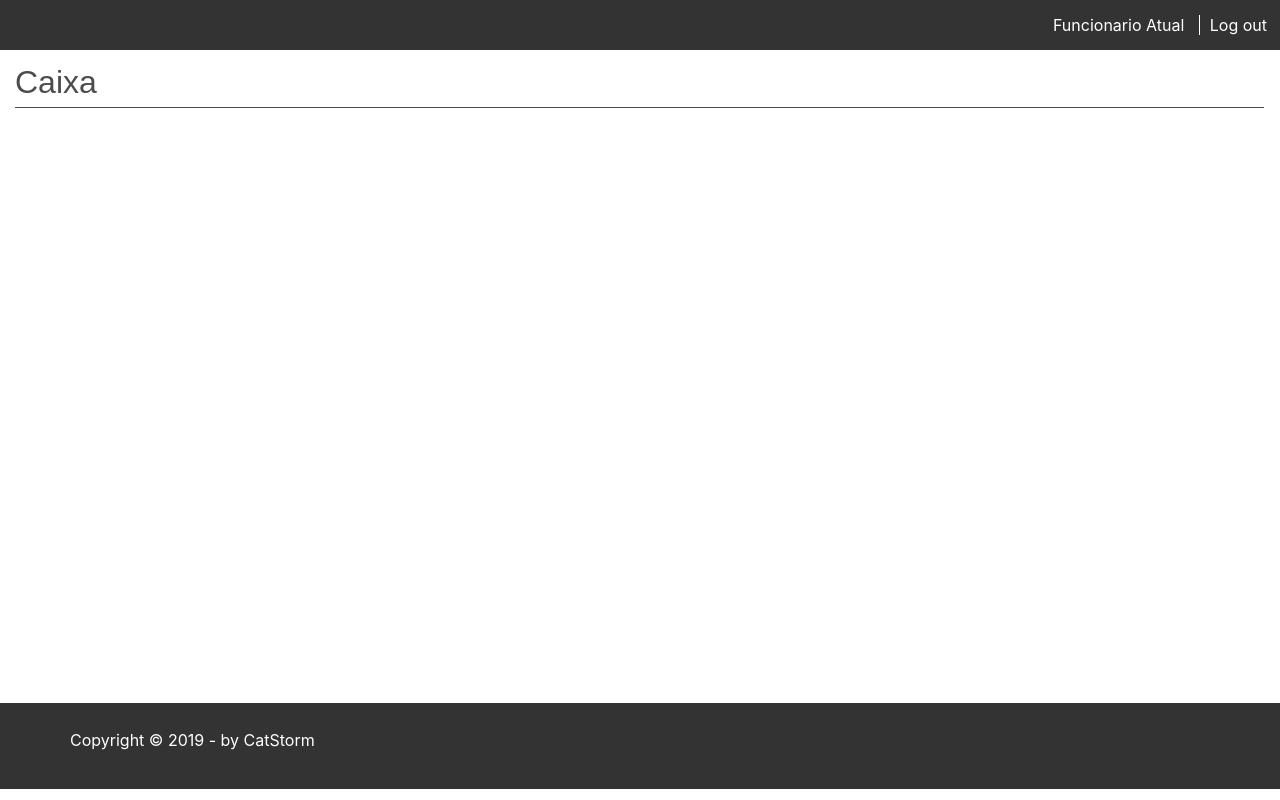
After one commit to Hermany13/Game_store_administration_program, a PHP site: page /VIEW/telaCaixa.html in a window 1280 px wide. The commit adds this page. Run offline with PHP 8.4, Linux system fonts and the light colour scheme; some libraries are stand-ins or nearby versions.

Commit message:
Add files via upload

```diff
--- a/VIEW/_css/forms.css
+++ b/VIEW/_css/forms.css
@@ -1,76 +1,36 @@
 @charset "UTF-8";
 
 .box{
-
-
     position: absolute;
-
     overflow: hidden;
-
-
 }
 
 
 .label{
-    margin-top: -280px;
     color: rgba(0, 0, 0, 0.7);
     font:bold 14px/45px sans-serif;
-    margin-left: 15px;
     border-bottom: 0.5px solid rgba(0, 0, 0, .7);
-    padding-right: 100px;
 }
 
 
 input{
     font:normal 13px sans-serif;
     color:black;
-
     border: 1px solid #bfc4c6;
     border-radius:6px;
     outline:none;
     align-content: center;
     width:350px;
     height:45px;
-
     padding:10px;
-
     background-color: transparent;
-
-
-
 }
 
 input:focus{
     outline-offset: -2;
-   border: 1px solid #005eff;
+    border: 1px solid #005eff;
 }
 
-
-
-/*button{
-    background-color:red;
-    padding:5px 15px;
-    font:bold 12px sans-serif;
-    border-radius: 20px;
-    text-shadow: 0px 1px 0px white;
-    border: 1px solid #9eb9c3;
-    background: rgb(237,246,249);
-    background: -moz-linear-gradient(top, rgba(237,246,249,1) 0%, rgba(205,229,238,1) 100%);
-    background: -webkit-linear-gradient(top, rgba(237,246,249,1) 0%,rgba(205,229,238,1) 100%);
-    background: linear-gradient(to bottom, rgba(237,246,249,1) 0%,rgba(205,229,238,1) 100%);
-    filter: progid:DXImageTransform.Microsoft.gradient( startColorstr='#edf6f9', endColorstr='#cde5ee',GradientType=0 );
-    color:#000000;
-    box-shadow:0px 0px 10px #c9c9c9;
-}*/
-
-button:hover{
-    background: rgb(205,229,238);
-    background: -moz-linear-gradient(top, rgba(205,229,238,1) 0%, rgba(237,246,249,1) 100%);
-    background: -webkit-linear-gradient(top, rgba(205,229,238,1) 0%,rgba(237,246,249,1) 100%);
-    background: linear-gradient(to bottom, rgba(205,229,238,1) 0%,rgba(237,246,249,1) 100%);
-    filter: progid:DXImageTransform.Microsoft.gradient( startColorstr='#cde5ee', endColorstr='#edf6f9',GradientType=0 );
-    cursor:pointer;
-}
 
 a{
     color: white;
@@ -107,11 +67,23 @@ p{
     padding-bottom: 30px;
 }
 
+.content-site3{
+    padding-top: 673px;
+    padding-bottom: 30px;
+}
+
 .footer-site{
     background-color: #333333;
     color: white;
     padding-top: 50px;
     padding-bottom: 50px;
+}
+
+.footer-site2{
+    background-color: #333333;
+    color: white;
+    padding-top: 25px;
+    padding-bottom: 21px;
 }
 
 .menuNav{
--- a/VIEW/_css/variations.css
+++ b/VIEW/_css/variations.css
@@ -146,7 +146,6 @@
     height: 35px;
 }
 
-
 .box1{
     width:380px;
     padding: 40px;
@@ -213,9 +212,19 @@
 
 .label1{
     height: 45px;
+    margin-top: -280px;
+    margin-left: 15px;
+    padding-right: 100px;
+    margin-inline-end: 16px;
 }
 
-
+.label2{
+    height: 45px;
+    margin-top: -610px;
+    margin-left: 15px;
+    padding-right: 100px;
+    margin-inline-end: 16px;
+}
 
 .loginMsg{
     margin-top: -10px;
@@ -261,6 +270,15 @@
     text-align: right;
 }
 
+.linhaUser2{
+    top: 0px;
+    position: absolute;
+    padding: 13px;
+    width: 100%;
+    text-align: right;
+    color: white;
+}
+
 .logOutbtn{
     border-left: 1px solid white;
     padding-left: 10px;
--- /dev/null
+++ b/VIEW/telaCaixa.html
@@ -0,0 +1,61 @@
+<!DOCTYPE html>
+<html lang="pt-br">
+    <head>
+        <meta charset="utf-8">
+        <meta http-equiv="X-UA-Compatible" content="IE=edge">
+        <meta name="viewport" content="width-device-width, initial-scale=1">
+        <title>Game Store</title>
+
+        <link rel="stylesheet" href="_css/bootstrap.css">
+        <link rel="stylesheet" href="_css/variations.css">
+        <link rel="stylesheet" href="_css/forms.css">
+    </head>
+    <body>
+    <script src="https://ajax.googlepis.com/ajax/libs/jquery/1.12.4/jquery.min.js"></script>
+    <script src="_js/bootstrap.js"></script>
+
+
+
+
+         <div class="linha linhaUser2"><div class="contentLine">Funcionario Atual
+        <a class="logOutbtn" onclick="modalShowOut()">Log out</a></div>
+        </div>
+
+
+
+
+        <section class="content-site3">
+            <div class="label label2"><h2>Caixa</h2></div>
+
+        </section>
+
+
+
+        <section class="footer-site2">
+
+            <div class="container">
+                <div class="row">
+                    <div class="col-xs-12">
+                        <p class="text-center">Copyright &copy; 2019 - by CatStorm</p>
+                    </div>
+                </div>
+            </div>
+
+        </section>
+
+
+
+    </body>
+
+
+
+
+
+
+
+
+
+
+
+
+</html>
```
